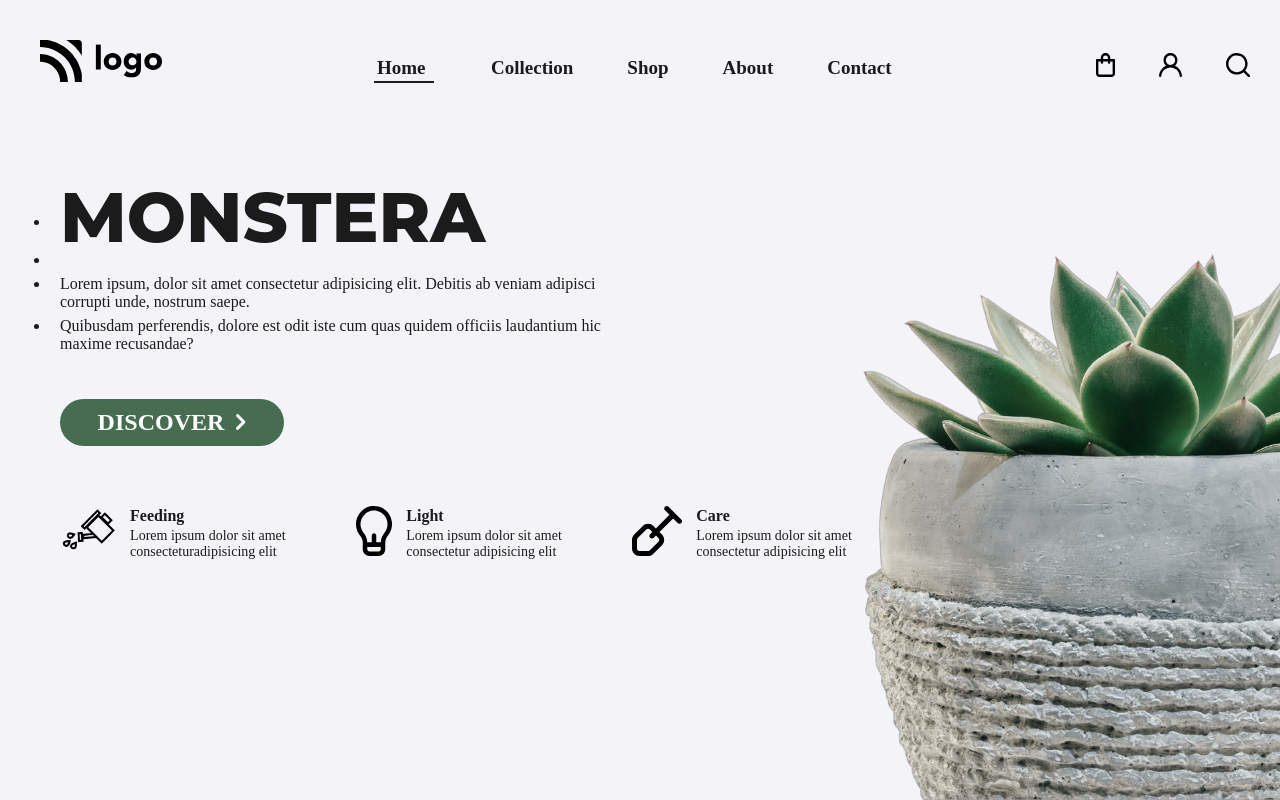
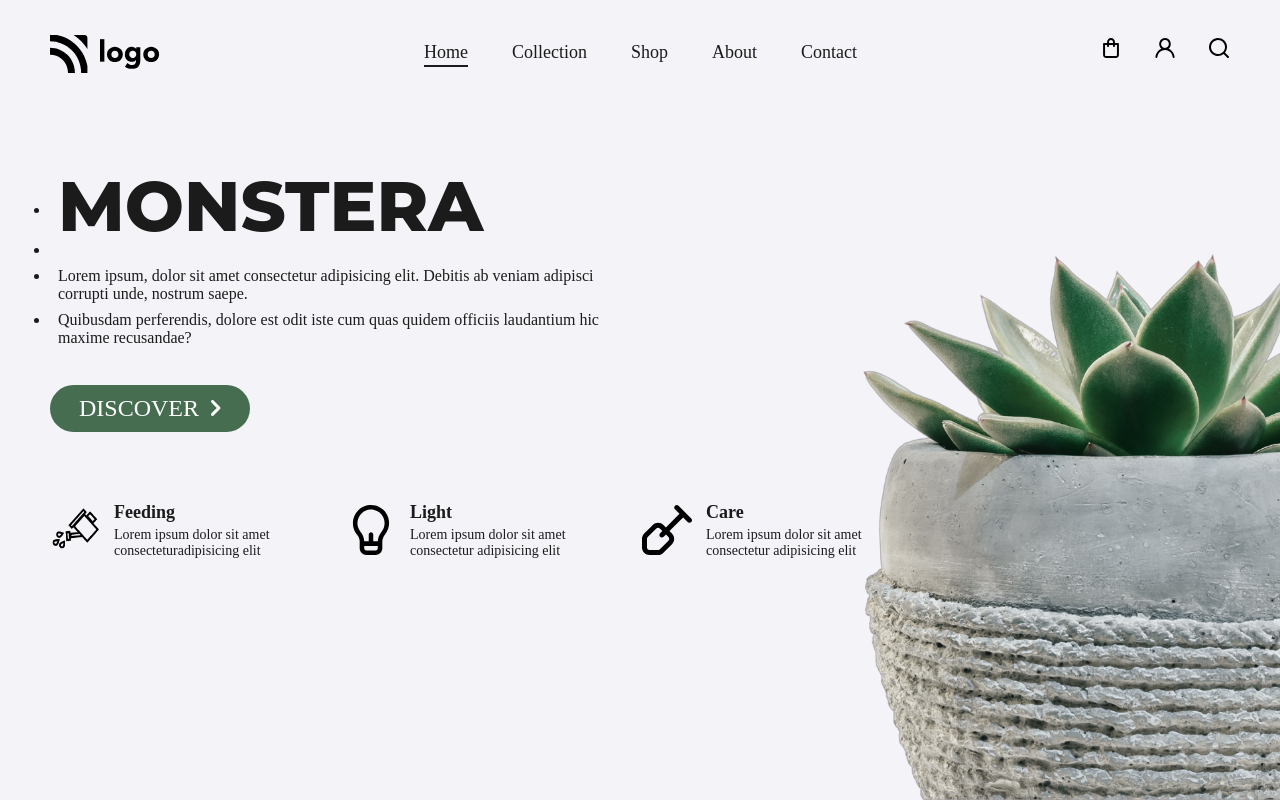
Before and after one commit to purwar1997/portfolio-project-6, a plain HTML site: page index.html in a window 1280 px wide. Drawn offline with Linux system fonts and the light colour scheme; a web font is replaced by a local one.

Commit message:
project updated

```diff
--- a/css/style.css
+++ b/css/style.css
@@ -14,7 +14,7 @@ body {
 }
 
 #navbarMonstera {
-  padding-top: 40px;
+  padding-top: 20px;
 }
 
 #navbarMonstera div {
@@ -22,49 +22,45 @@ body {
 }
 
 #navFirst {
-  margin-left: 40px;
+  margin-left: 50px;
+  position: relative;
+  top: 15px;
 }
 
-#navFirst img:hover {
+#navFirst img {
+  width: 110px;
   cursor: pointer;
 }
 
 #navMid {
-  margin-left: 160px;
-  position: relative;
-  bottom: 8px;
+  margin-left: 260px;
 }
 
 #navMid h4 {
-  margin-left: 50px;
-  font-size: 19px;
+  margin-right: 40px;
+  font-size: 18px;
+  font-weight: 400;
   cursor: pointer;
 }
 
-#navMid div:first-child h4::after {
-  content: "";
-  display: block;
-  width: 60px;
-  height: 2px;
-  background-color: #1b1b1b;
-  position: relative;
-  right: 3px;
-  top: 2px;
+#navMid div:first-child h4 {
+  padding-bottom: 2px;
+  border-bottom: 2px solid #1b1b1b;
 }
 
 #navEnd {
-  margin-left: 160px;
-  position: relative;
-  bottom: 5px;
+  margin-left: 200px;
 }
 
 #navEnd img {
-  margin-left: 40px;
+  width: 20px;
+  height: 20px;
+  margin-right: 30px;
 }
 
 #navEnd img:hover {
   cursor: pointer;
-  animation: zoom-icon 200ms ease 1 forwards;
+  animation: zoom-icon 250ms forwards;
 }
 
 @keyframes zoom-icon {
@@ -72,7 +68,7 @@ body {
     transform: scale(1);
   }
   to {
-    transform: scale(1.3);
+    transform: scale(1.2);
   }
 }
 
@@ -81,14 +77,14 @@ body {
 }
 
 #midWholePart11 {
+  margin-top: 80px;
+  margin-left: 50px;
   width: 45vw;
-  position: relative;
-  top: 70px;
-  left: 50px;
 }
 
 #midWholePart11 li {
-  padding: 0px 20px 6px 10px;
+  padding-left: 8px;
+  padding-bottom: 8px;
 }
 
 #monstera {
@@ -96,24 +92,23 @@ body {
   font-size: 70px;
   font-weight: 800;
   position: relative;
-  top: 15px;
+  top: 16px;
 }
 
 #midWholePart12 {
-  position: relative;
-  top: 110px;
-  left: 60px;
+  margin-top: 30px;
+  margin-left: 50px;
   width: 200px;
   background-color: #466d50;
-  padding: 10px 12px;
+  padding: 10px 0px;
   border-radius: 30px;
   text-align: center;
-  transition: background-color 200ms ease;
+  transition: opacity 250ms ease;
 }
 
 #midWholePart12:hover {
   cursor: pointer;
-  background-color: #466d50ce;
+  opacity: 0.8;
 }
 
 #midWholePart12 div {
@@ -123,22 +118,23 @@ body {
 #midWholePart121 h1 {
   color: #ffffff;
   font-size: 24px;
+  font-weight: 400;
+  text-transform: uppercase;
 }
 
 #midWholePart122 img {
-  height: 16px;
+  width: 10px;
   margin-left: 8px;
 }
 
 #midWholePart13 {
-  position: relative;
-  top: 170px;
-  left: 60px;
+  margin-top: 70px;
+  margin-left: 50px;
 }
 
 .midWholePart13Parts {
   display: inline-block;
-  margin-right: 30px;
+  margin-right: 28px;
 }
 
 .midWholePart13Parts div {
@@ -146,14 +142,19 @@ body {
 }
 
 .midWholePart13Parts img {
+  width: 50px;
   height: 50px;
   margin-right: 10px;
 }
 
+.midWholePart13Parts h4 {
+  font-size: 18px;
+}
+
 .midWholePart13Parts .text {
   font-size: 14px;
-  width: 15vw;
-  padding-top: 3px;
+  width: 200px;
+  padding-top: 4px;
 }
 
 #imgMain {
```
Also changed, not shown: 6.png (deleted), assets/png images/icons8-project-50.png (added), preview.png (added), 1 other file.
